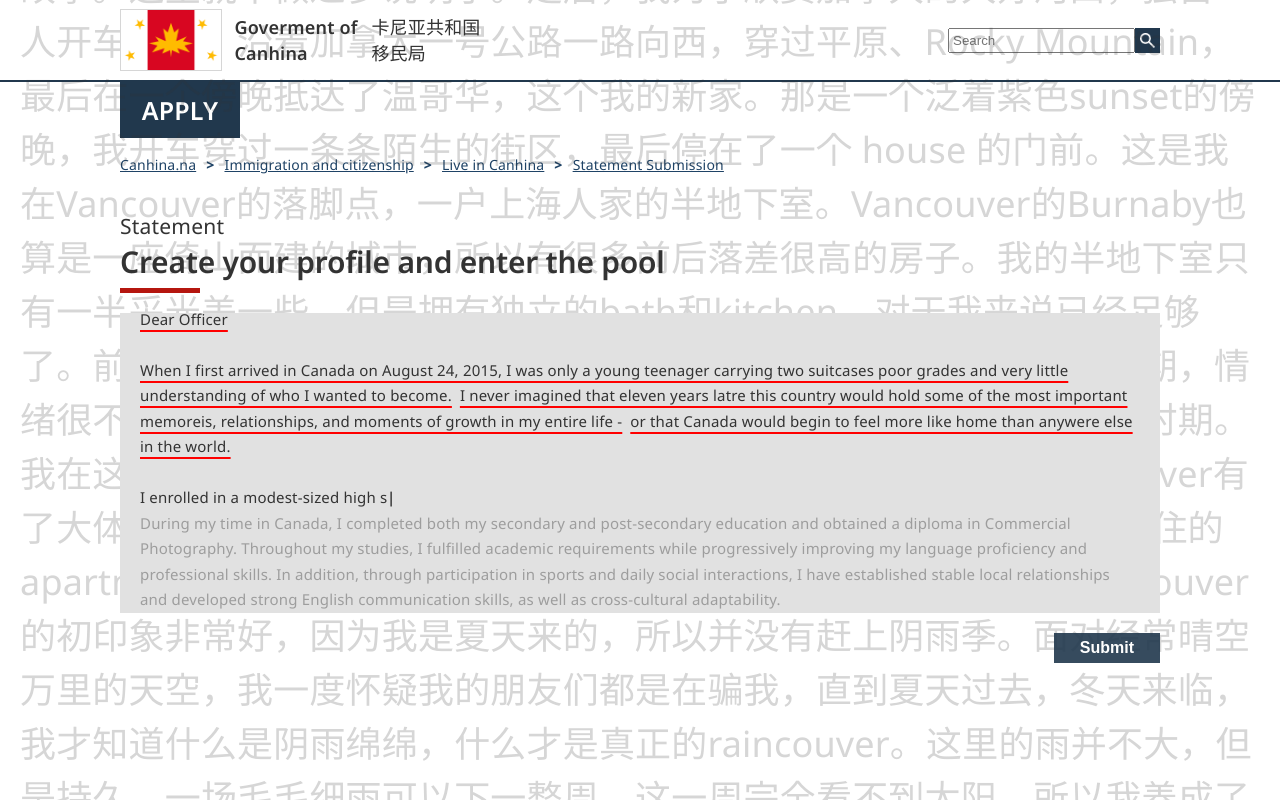
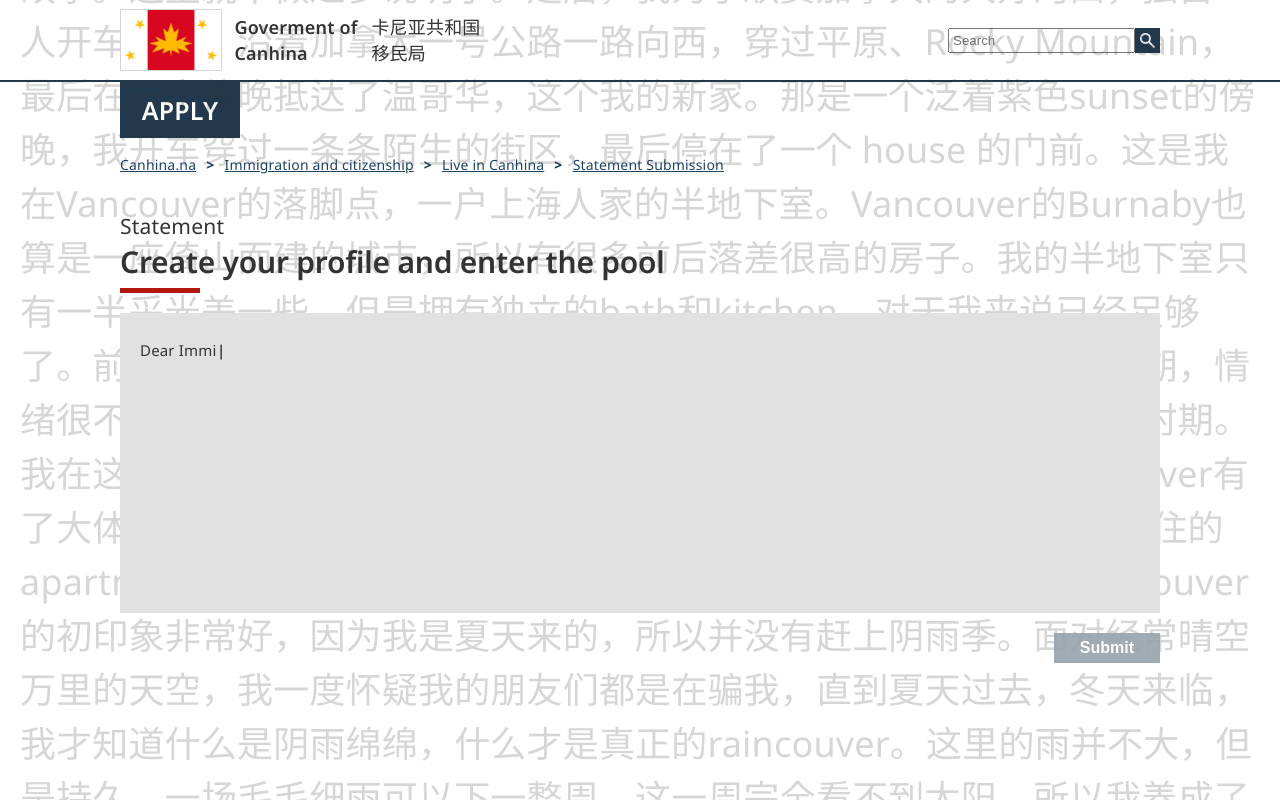
Before and after one commit to JasmineH-H/canhina, a React (Vite) app: page / in a window 1280 px wide. Built offline with nearby package versions, Linux system fonts and the light colour scheme; no server answers; a web font is replaced by a local one.

Commit message:
resume animation

```diff
--- a/src/Components/TextBox/TextBox.tsx
+++ b/src/Components/TextBox/TextBox.tsx
@@ -12,7 +12,7 @@ const POPOVER_HIDE_DELAY = 350;
 const FORMALIZE_PART_COUNT = 3;
 const AI_PART_COUNT = 3;
 const PART_COUNT = FORMALIZE_PART_COUNT + AI_PART_COUNT;
-const SKIP_FORMALIZE_TYPE_ANIMATION = true;
+const SKIP_FORMALIZE_TYPE_ANIMATION = false;
 const SKIP_AI_TYPE_ANIMATION = false;
 const SKIP_ALL_TYPE_ANIMATION = false;
 
```
